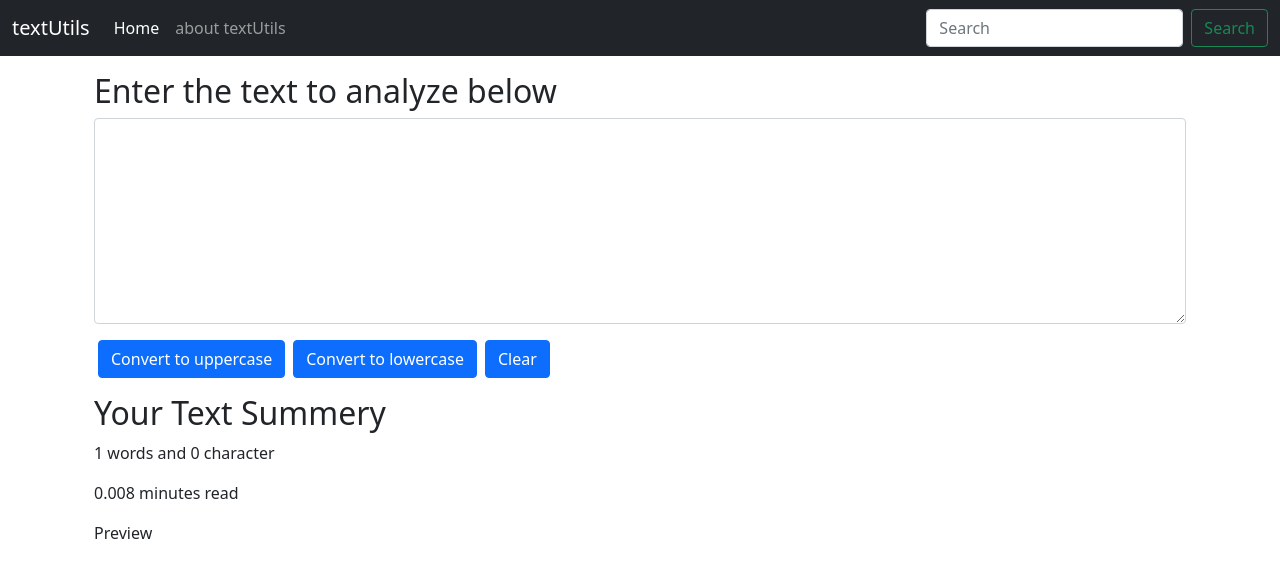
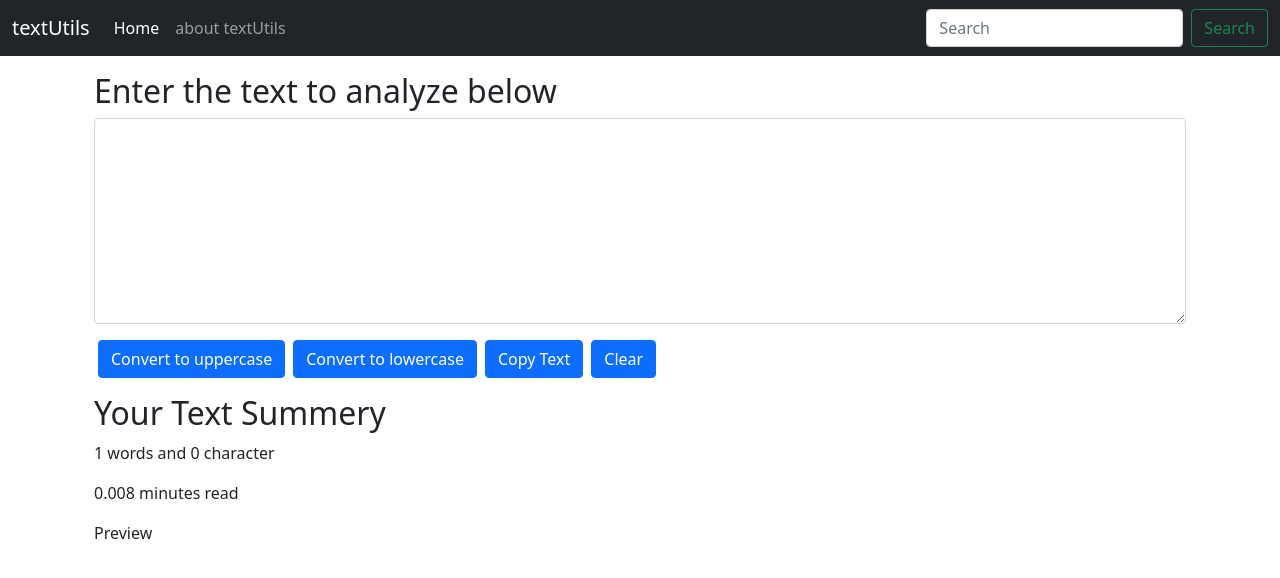
Before and after one commit to sandy271312/React-Project, a React (Create React App) app: page / in a window 1280 px wide. Shown: the top 578 px of the page. Built offline with nearby package versions, Linux system fonts and the light colour scheme.

Commit message:
TextForms:Copy Text Utility is added

```diff
--- a/src/App.js
+++ b/src/App.js
@@ -1,6 +1,6 @@
 import React from 'react';
 import Navbar from './components/ Navbar';
-import About from './components/About';
+//import About from './components/About';
 import TextForms from './components/TextForms'
 export function App() {
   return (
--- a/src/components/TextForms.js
+++ b/src/components/TextForms.js
@@ -19,13 +19,13 @@ export default function TextForms(props) {
      setText(newText);
 
    }
-  //  const handleSortClick =()=>{
 
-  //   let newText=text;
-  //   newText.split('').sort();
-  //   setText(newText);
+  const handleCopyClick =()=>{
 
-  // }
+     var copyText=document.getElementById('myBox');
+     copyText.select();
+     navigator.clipboard.writeText(copyText.value);
+   }
     const handleClearClick =()=>{
 
      let newText='';
@@ -37,6 +37,7 @@ export default function TextForms(props) {
     setText(event.target.value)
 
   }
+
   const [text, setText] = useState('');
   return (
     <>
@@ -47,8 +48,15 @@ export default function TextForms(props) {
         </div>
         <button className='btn btn-primary mx-1' onClick={handleUpClick} >Convert to uppercase</button>
         <button className='btn btn-primary mx-1' onClick={handleLowerClick} >Convert to lowercase</button>
+        <button className='btn btn-primary mx-1' onClick={handleCopyClick} >Copy Text</button>
+        <button className='btn btn-primary mx-1' onClick={handleClearClick} >Clear</button>
+
+
+
+
+
         {/* <button className='btn btn-primary mx-1' onClick={handleSortClick} >Sort Text</button> */}
-        <button className='btn btn-primary mx-1' onClick={handleClearClick} >Clear</button>
+
 
 
     </div>
```
